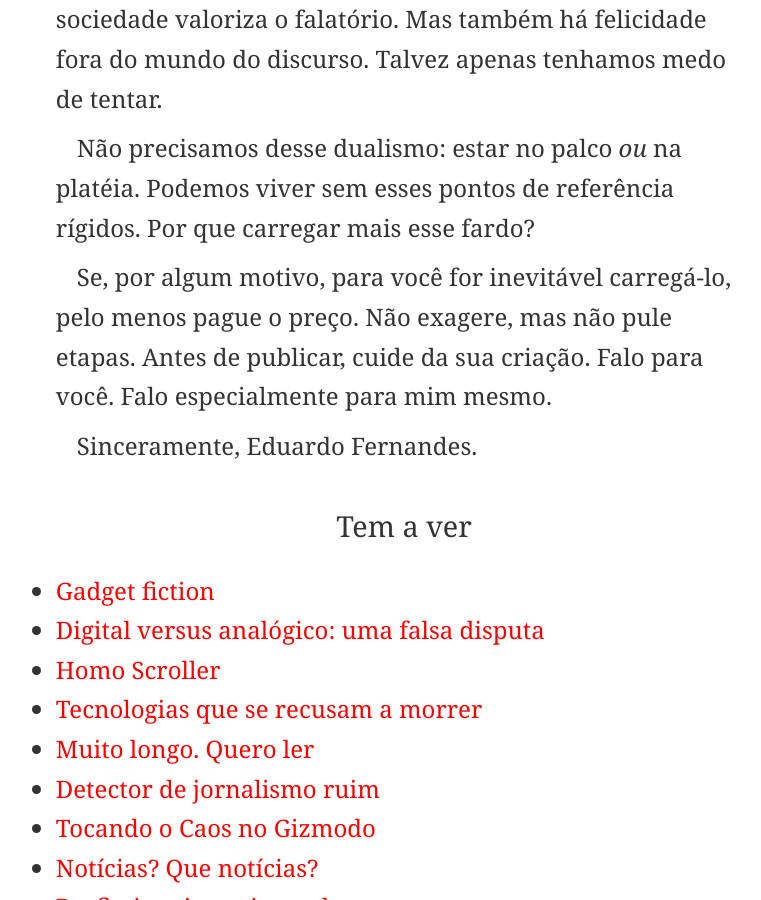
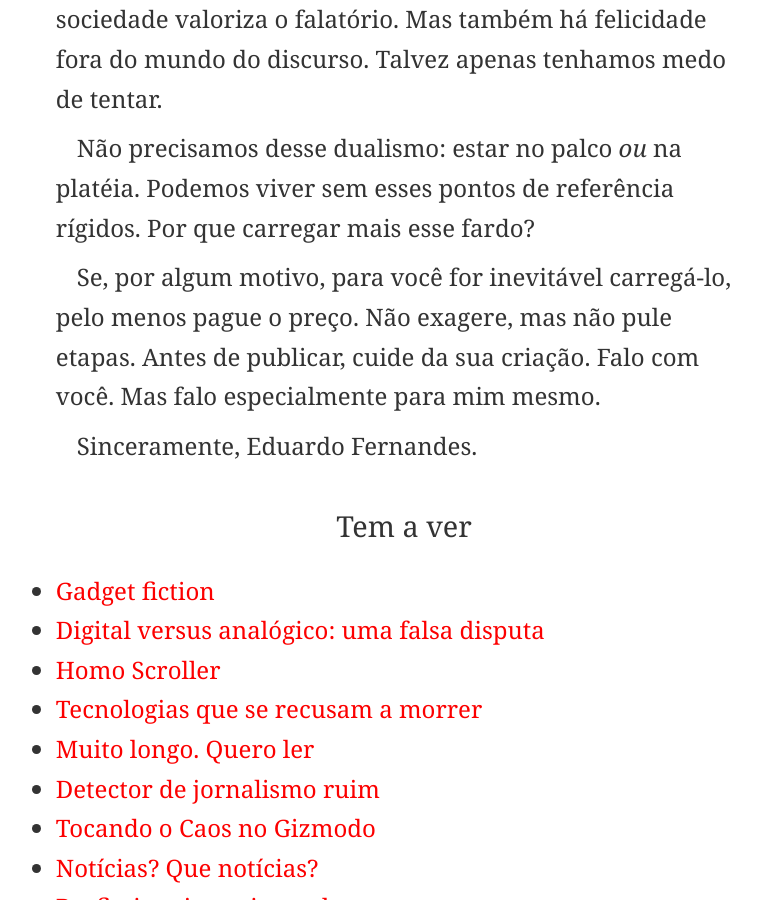
Before and after one commit to eduf/eduf.github.com, a Jekyll site: the page built from _posts/2013-05-07-carta-a-um-produtor-de-conteudo.md, in a window 1280 px wide and 900 px high, scrolled down 2272 px. Shown: the whole window, without its empty margins (236-997 px from the left). Built offline with Jekyll 4.4.1, drawn with Linux system fonts in a browser that asks for light colours; nearby versions of some CDN libraries; comment, search, counter and statistics services are not loaded.

Commit message:
Final do carta

```diff
--- a/_posts/2013-05-07-carta-a-um-produtor-de-conteudo.md
+++ b/_posts/2013-05-07-carta-a-um-produtor-de-conteudo.md
@@ -37,6 +37,6 @@ Lembre-se: ninguém *precisa* publicar na web. Ficar calado, às vezes, é um al
 
 Não precisamos desse dualismo: estar no palco *ou* na platéia. Podemos viver sem esses pontos de referência rígidos. Por que carregar mais esse fardo?
 
-Se, por algum motivo, para você for inevitável carregá-lo, pelo menos pague o preço. Não exagere, mas não pule etapas. Antes de publicar, cuide da sua criação. Falo para você. Falo especialmente para mim mesmo.
+Se, por algum motivo, para você for inevitável carregá-lo, pelo menos pague o preço. Não exagere, mas não pule etapas. Antes de publicar, cuide da sua criação. Falo com você. Mas falo especialmente para mim mesmo.
 
 Sinceramente, Eduardo Fernandes.
```
